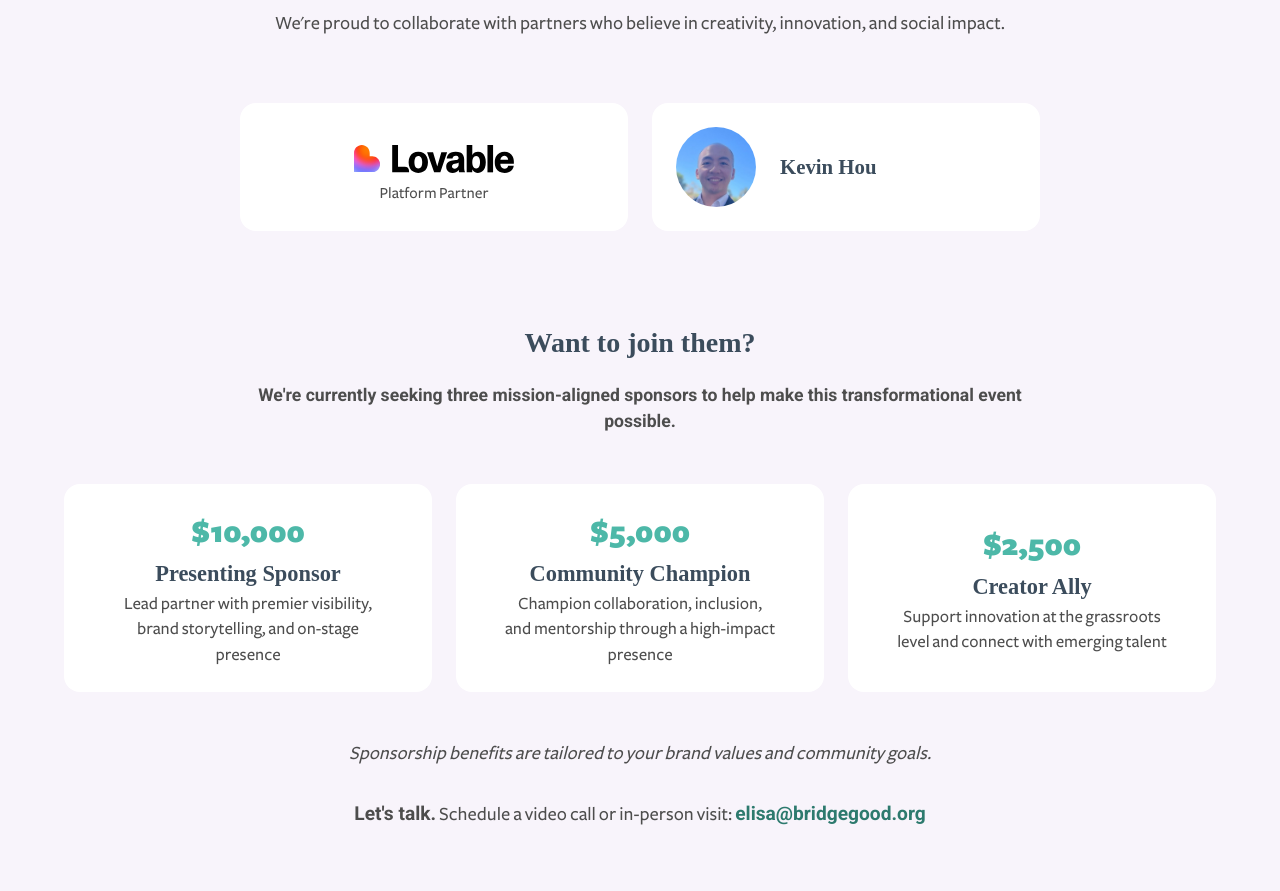
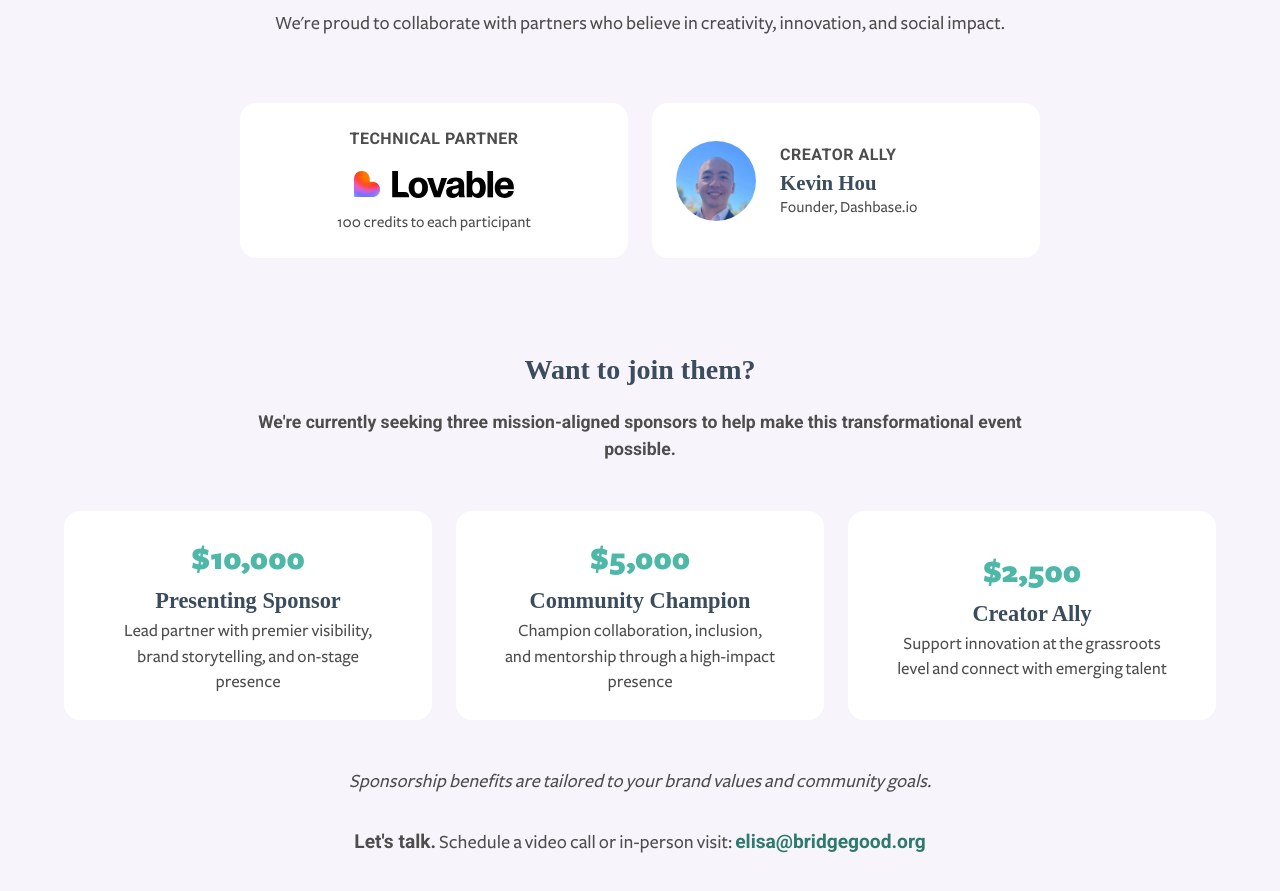
Before and after one commit to kristy0609/bridgegood, a plain HTML site: page index.html in a window 1280 px wide. Shown: the part 4560-5451 px from the top of the page. Drawn offline with Linux system fonts and the light colour scheme; a web font is replaced by a local one.

Commit message:
Update partner card information and styling
- Change Lovable from Platform Partner to Technical Partner
- Add credits information: '100 credits to each participant'
- Add 'Creator Ally' label to Kevin Hou card
- Add 'Founder, Dashbase.io' to Kevin's card
- Style partner labels in teal with uppercase formatting
- Reorder Lovable card to have label above logo for consistency
- Adjust spacing and styling for better visual hierarchy

```diff
--- a/index.html
+++ b/index.html
@@ -297,8 +297,9 @@
 
             <div class="partners-grid">
                 <a href="https://lovable.dev/" target="_blank" rel="noopener noreferrer" class="partner-card">
+                    <p class="partner-label">Technical Partner</p>
                     <img src="assets/logoblack.svg" alt="Lovable" class="partner-logo">
-                    <p>Platform Partner</p>
+                    <p class="partner-credits">100 credits to each participant</p>
                 </a>
 
                 <a href="https://www.linkedin.com/in/khou713/" target="_blank" rel="noopener noreferrer" class="partner-card">
@@ -306,7 +307,9 @@
                         <img src="assets/KevinHou.jpeg" alt="Kevin Hou" class="partner-photo">
                     </div>
                     <div class="partner-info">
+                        <p class="partner-label">Creator Ally</p>
                         <h4>Kevin Hou</h4>
+                        <p>Founder, Dashbase.io</p>
                     </div>
                 </a>
             </div>
--- a/styles.css
+++ b/styles.css
@@ -1834,6 +1834,21 @@ h4 {
     margin: 0;
 }
 
+.partner-credits {
+    font-size: 0.9rem;
+    color: var(--hackathon-teal);
+    margin-top: 4px !important;
+}
+
+.partner-label {
+    font-size: 0.85rem;
+    font-weight: var(--font-weight-semibold);
+    color: var(--hackathon-teal);
+    text-transform: uppercase;
+    letter-spacing: 0.5px;
+    margin-bottom: 4px !important;
+}
+
 .sponsor-logo-container {
     text-align: center;
     margin: var(--spacing-xl) auto var(--spacing-2xl) auto;
```
